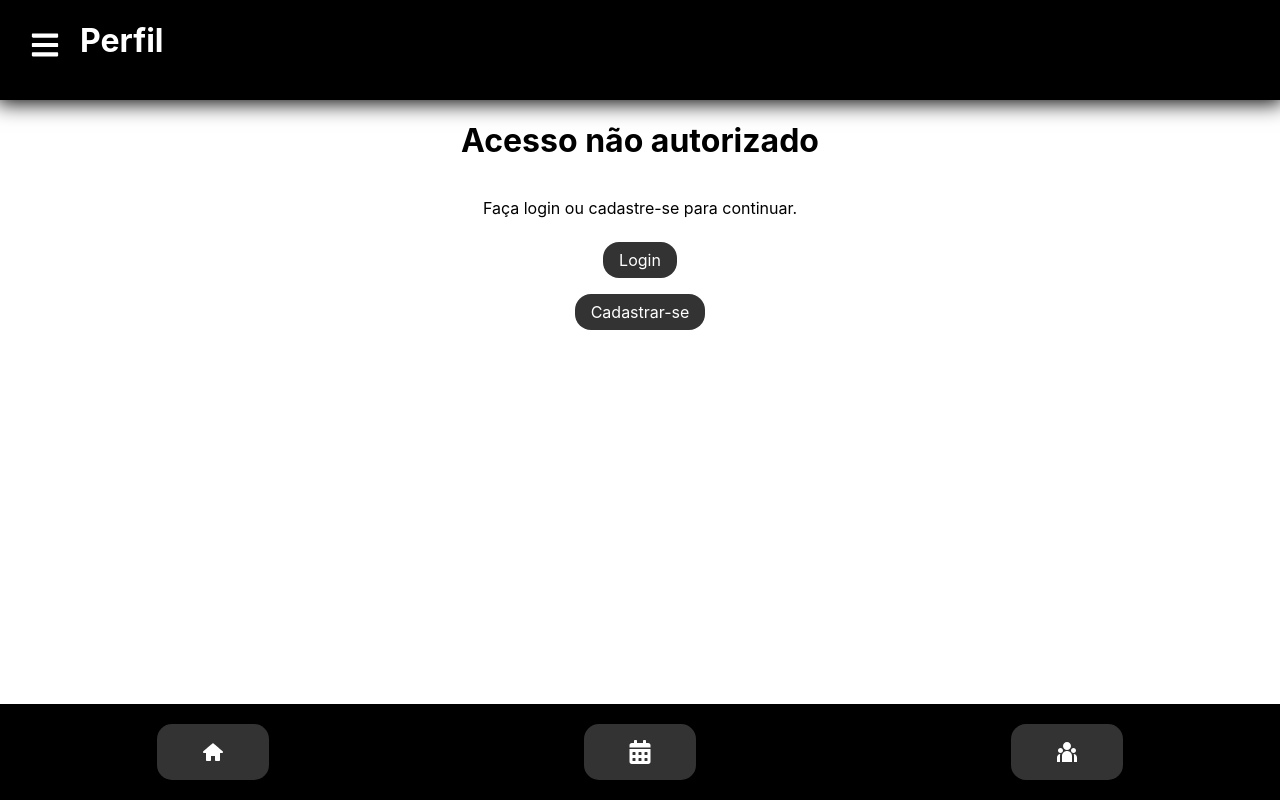
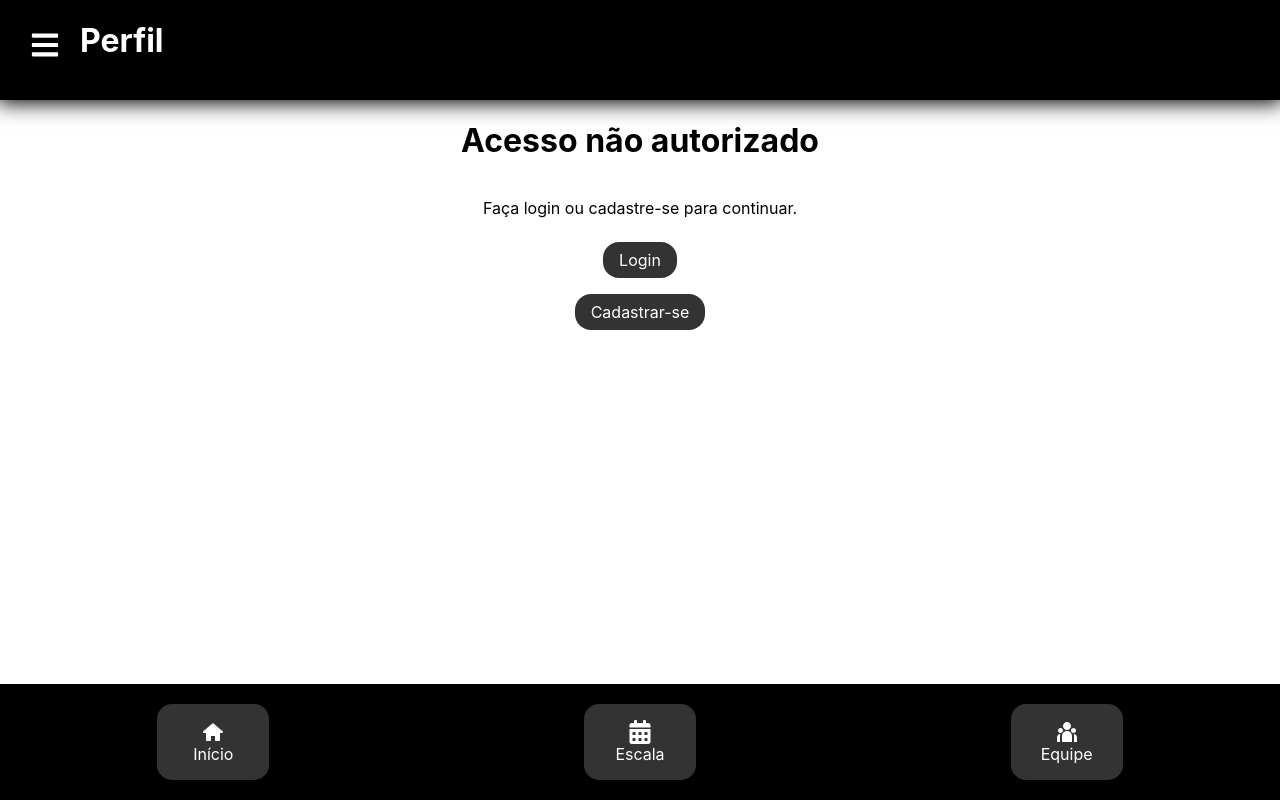
Before and after one commit to martinsglucas/OrganizaEquipe-Front, a React (Create React App) app: page /perfil in a window 1280 px wide. Built offline with nearby package versions, Linux system fonts and the light colour scheme.

Commit message:
adiciona logica para fechar sidebar

```diff
--- a/src/components/layout/Footer.js
+++ b/src/components/layout/Footer.js
@@ -6,7 +6,7 @@ import { TiHome } from "react-icons/ti";
 
 import { Link, useLocation } from "react-router-dom";
 
-function Footer() {
+function Footer({ setSidebar }) {
   const location = useLocation();
 
   const isActive = (path) => location.pathname === path;
@@ -16,25 +16,26 @@ function Footer() {
       <Link
         className={`${styles.item} ${isActive("/") ? styles.active : ""}`}
         to="/"
+        onClick={() => setSidebar(false)}
       >
         <TiHome />
-        {/* <span>Início</span> */}
+        <span>Início</span>
       </Link>
       <Link
         className={`${styles.item} ${isActive("/escala") ? styles.active : ""}`}
         to="/escala"
+        onClick={() => setSidebar(false)}
       >
         <FaCalendarAlt />
-        {/* <span>Escala</span> */}
+        <span>Escala</span>
       </Link>
       <Link
-        className={`${styles.item} ${
-          isActive("/ministerio") ? styles.active : ""
-        }`}
-        to="/ministerio"
+        className={`${styles.item} ${isActive("/equipe") ? styles.active : ""}`}
+        to="/equipe"
+        onClick={() => setSidebar(false)}
       >
         <RiTeamFill />
-        {/* <span>Ministério</span> */}
+        <span>Equipe</span>
       </Link>
     </footer>
   );
```
